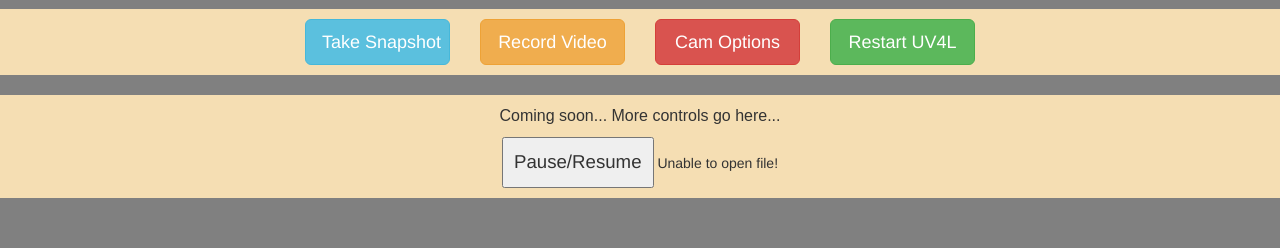
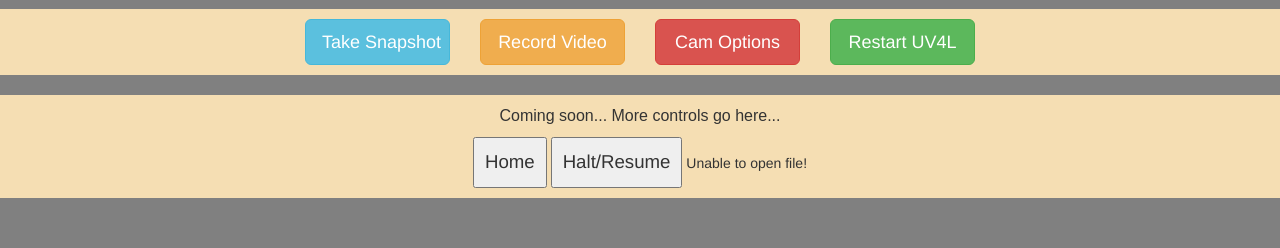
Before and after one commit to LPRDev/RoverSentry, a PHP site: page /pages/index.php in a window 1280 px wide. Shown: the part 687-935 px from the top of the page. Run offline with PHP 8.4, Linux system fonts and the light colour scheme; some libraries are stand-ins or nearby versions.

Commit message:
Updates the home page.
Adds skeleton scripts for APM functionality.

```diff
--- a/RaspberryPi/WebApp/pages/index.php
+++ b/RaspberryPi/WebApp/pages/index.php
@@ -55,6 +55,16 @@
                 //Yes/no box, true = yes.
                 if (r == true)
                     window.location.href = "../scripts/restart_drivers.php";
+            });
+
+            //Home function
+            $("#homeButton").click(function() {
+               window.location.href="";
+            });
+
+             //Halt function
+            $("#haltButton").click(function() {
+               window.location.href="../scripts/halt.php";
             });
 
             // APM Pause/Resume toggle.
@@ -145,7 +155,8 @@
 
         <div class="button_board">
             <p>Coming soon... More controls go here...</p>
-            <button type="button" id="pilot_toggle"> Pause/Resume </button>
+            <button type="button" id="homeButton"> Home </button>
+            <button type="button" id="haltButton"> Halt/Resume </button>
             <?php
 
                 // Open the file for reading.
```
